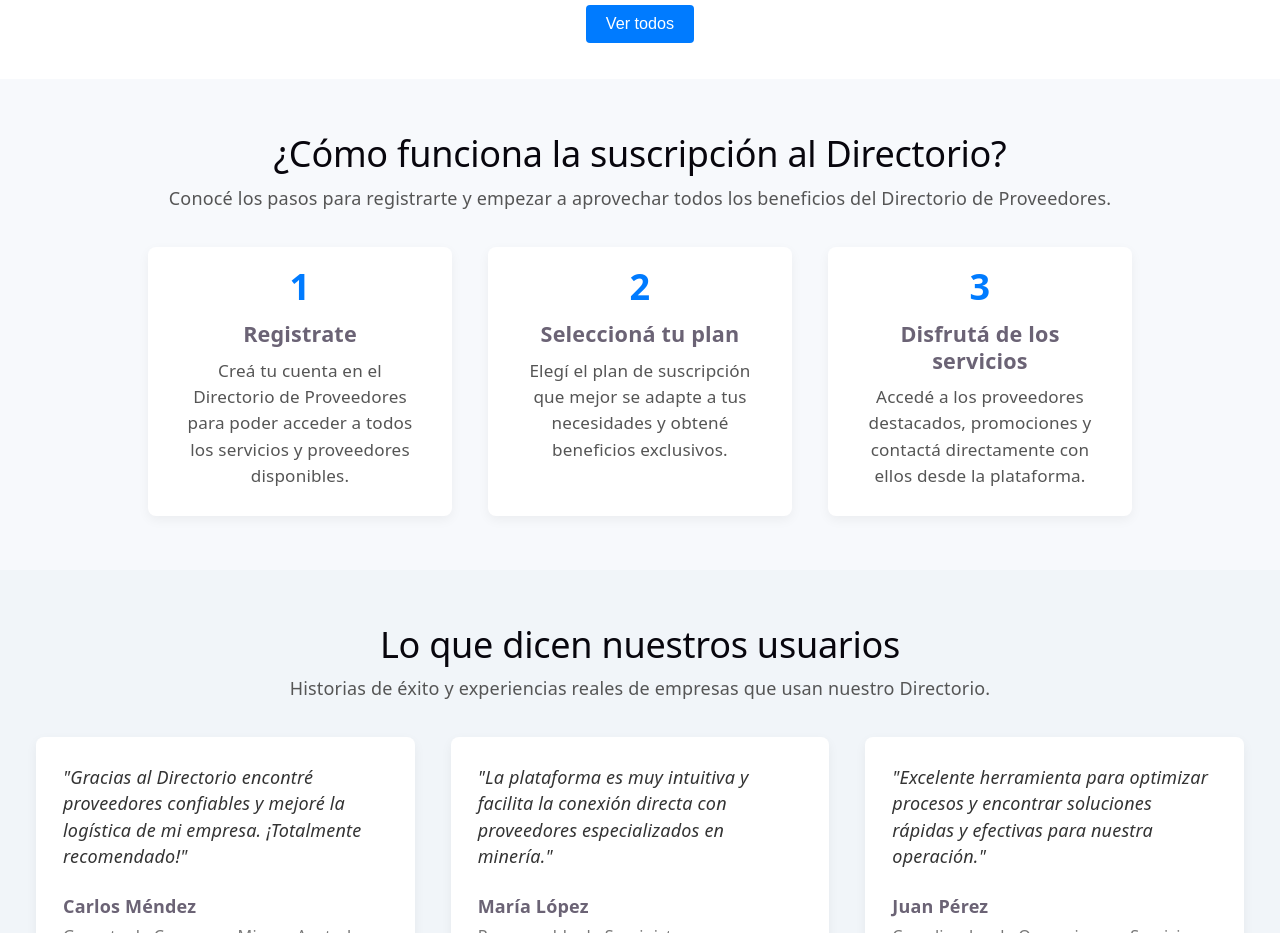
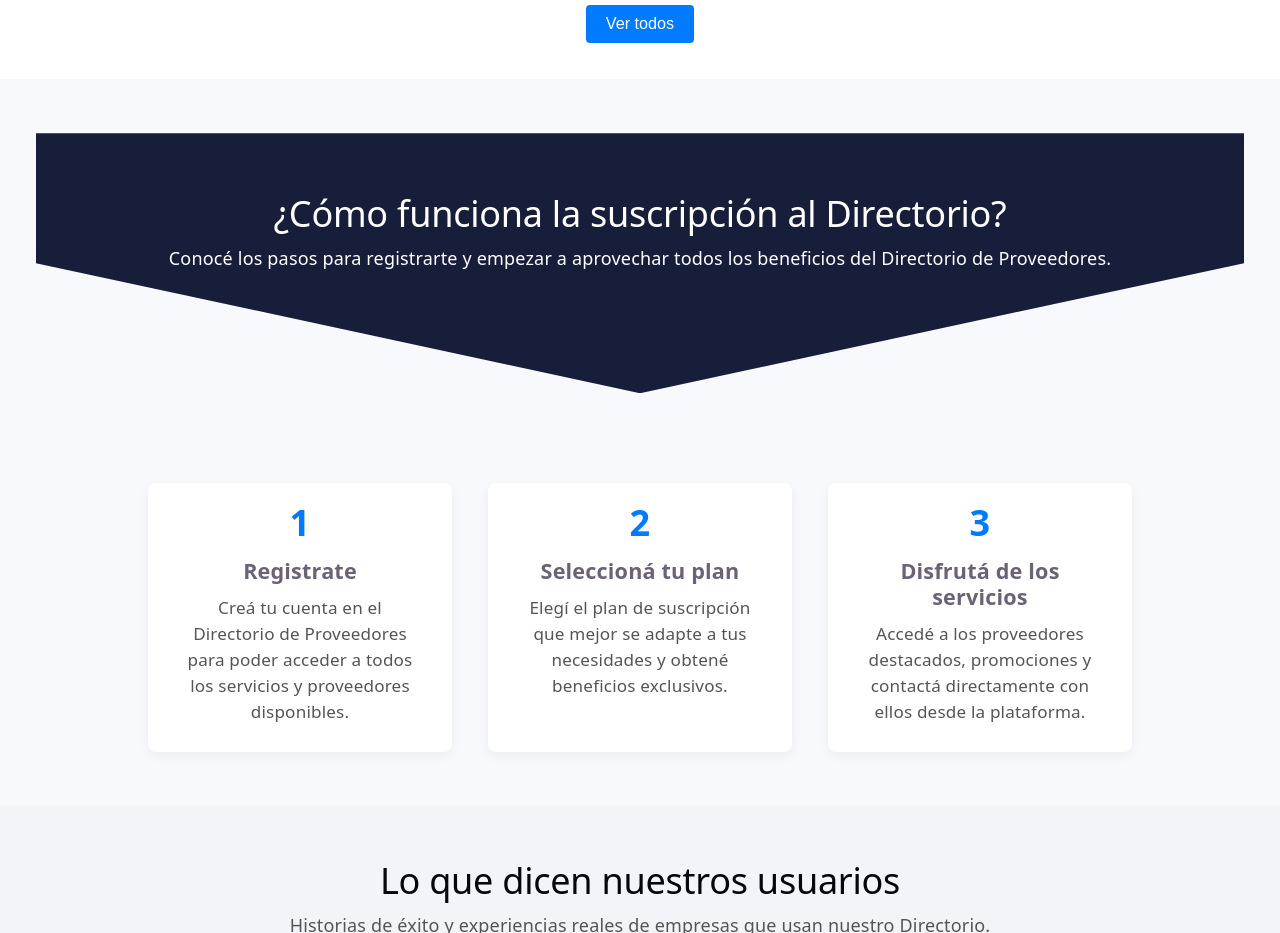
Before and after one commit to ornemut14/directorio-mineria-sj, a React (Vite) app: page / in a window 1280 px wide. Shown: the part 2380-3313 px from the top of the page. Built offline with nearby package versions, Linux system fonts and the light colour scheme.

Commit message:
one triangle made 09-04-2026

```diff
--- a/src/components/suscripcion/ComoFuncionaSuscripcion.css
+++ b/src/components/suscripcion/ComoFuncionaSuscripcion.css
@@ -4,15 +4,24 @@
   text-align: center;
 }
 
-.como-funciona h2 {
+.como-funciona .como-funciona-div-triangle h2 {
   font-size: 2rem;
+  color: white;
   margin-bottom: 0.25em;
 }
 
-.como-funciona .subtitle {
+.como-funciona .como-funciona-div-triangle .subtitle {
   font-size: 1rem;
-  color: #555;
+  color: white;
   margin-bottom: 2em;
+}
+
+.como-funciona-div-triangle{
+  padding-top: 60px;
+  margin-bottom: 90px;
+  background-color: #171e3a;
+  height: 200px;
+  clip-path: polygon(0 0, 100% 0, 100% 50%, 50% 100%, 0 50%);
 }
 
 .pasos-grid {
--- a/src/components/suscripcion/ComoFuncionaSuscripcion.jsx
+++ b/src/components/suscripcion/ComoFuncionaSuscripcion.jsx
@@ -26,11 +26,13 @@ const pasos = [
 const ComoFuncionaSuscripcion = () => {
   return (
     <section className="como-funciona">
-      <h2>¿Cómo funciona la suscripción al Directorio?</h2>
+      <div className="como-funciona-div-triangle">
+        <h2>¿Cómo funciona la suscripción al Directorio?</h2>
       <p className="subtitle">
         Conocé los pasos para registrarte y empezar a aprovechar todos los beneficios
         del Directorio de Proveedores.
       </p>
+      </div>
 
       <div className="pasos-grid">
         {pasos.map((paso) => (
```
